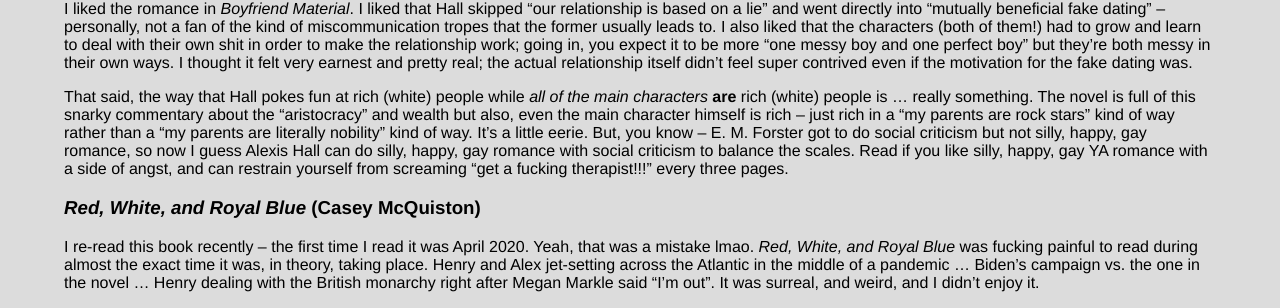
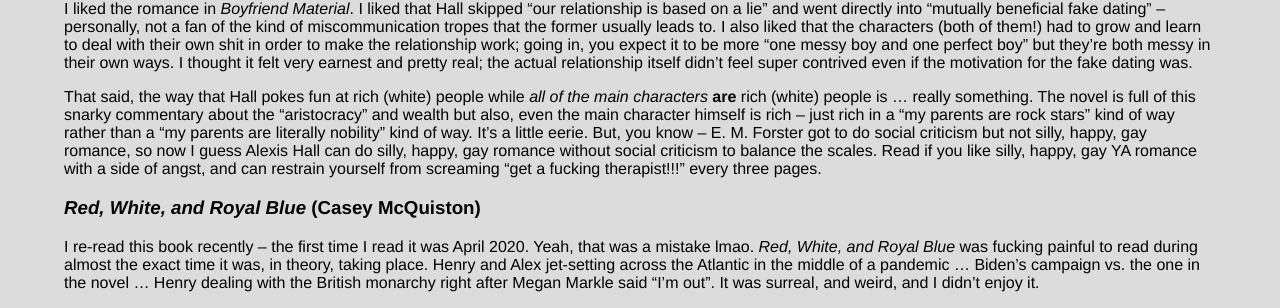
Before and after one commit to radicula/radicula.github.io, a Jekyll site: the page built from _posts/weblog/2022-04-20-queer-media-roundup.md, in a window 1280 px wide and 1400 px high, scrolled down 1569 px. Shown: the part 172-480 px from the top of the window. Built offline with Jekyll 4.4.1, drawn with Linux system fonts in a browser that asks for light colours; some of the changed lines change nothing that is shown; some of the changed text lies outside the part shown.

Commit message:
fix typos

```diff
--- a/_posts/weblog/2022-04-20-queer-media-roundup.md
+++ b/_posts/weblog/2022-04-20-queer-media-roundup.md
@@ -10,7 +10,7 @@
 
 ### _Maurice_ (E. M. Forster)
 
-I think I've maybe talked about it on this site before, but _Maurice_ fundamentally frames my experience of pretty much all other happy queer fiction so I wanted to mention it here, again. E. M. Forster published _Maurice_ posthumously and the afterward in the version I read was heartbreaking:
+I think I've maybe talked about it on this site before, but _Maurice_ fundamentally frames my experience of pretty much all other happy queer fiction so I wanted to mention it here, again. E. M. Forster published _Maurice_ posthumously and the afterword in the version I read was heartbreaking:
 deeply cynical, reflecting on how, in sixty years, while the actual novel _Maurice_ was closer to being published than in the 1910s, the UK was no closer to actually being accepting of men loving other men.
 E. M. Forster is more famous for his societal critique than his queer romance: whenever I read silly, fundamentally non-critical queer novels I want to (and do) criticize them for their lack of awareness of class and race, but also: do we not deserve to read and to write happy queer drivel? We have had to bear so many years of censorship -- should we not be allowed to make some things that are bad just for the sake of making them?
 
@@ -57,7 +57,7 @@
 I liked the romance in _Boyfriend Material_. I liked that Hall skipped "our relationship is based on a lie" and went directly into "mutually beneficial fake dating" -- personally, not a fan of the kind of miscommunication tropes that the former usually leads to. I also liked that the characters (both of them!) had to grow and learn to deal with their own shit in order to make the relationship work; going in, you expect it to be more "one messy boy and one perfect boy" but they're
 both messy in their own ways. I thought it felt very earnest and pretty real; the actual relationship itself didn't feel super contrived even if the motivation for the fake dating was.
 
-That said, the way that Hall pokes fun at rich (white) people while _all of the main characters_ **are** rich (white) people is ... really something. The novel is full of this snarky commentary about the "aristocracy" and wealth but also, even the main character himself is rich -- just rich in a "my parents are rock stars" kind of way rather than a "my parents are literally nobility" kind of way. It's a little eerie. But, you know -- E. M. Forster got to do social criticism but not silly, happy, gay romance, so now I guess Alexis Hall can do silly, happy, gay romance with social criticism to balance the scales.
+That said, the way that Hall pokes fun at rich (white) people while _all of the main characters_ **are** rich (white) people is ... really something. The novel is full of this snarky commentary about the "aristocracy" and wealth but also, even the main character himself is rich -- just rich in a "my parents are rock stars" kind of way rather than a "my parents are literally nobility" kind of way. It's a little eerie. But, you know -- E. M. Forster got to do social criticism but not silly, happy, gay romance, so now I guess Alexis Hall can do silly, happy, gay romance without social criticism to balance the scales.
 Read if you like silly, happy, gay YA romance with a side of angst, and can restrain yourself from screaming "get a fucking therapist!!!" every three pages.
 
 ### _Red, White, and Royal Blue_ (Casey McQuiston)
@@ -103,7 +103,7 @@
 
 Very YA fantasy: monarchy, evil queen, blood magic, fae, collecting the dragonballs in order to help the Resistance, etc. There's a central mlm romance and a trans character, although she's not important until the very end -- I think probably she'll be more of a main character in the sequels. There is also some (unexpected), abstract, non-graphic monsterfucking that passes the Harkness test. I didn't like, love it, but if you were looking for some dark YA fantasy with some queer rep this would fit that bill.
 
-### Ongoing reads (things I am partway through and/or have on hold and expect to read soon)
+### Ongoing reads (things I am partway through and/or have on hold at the library and expect to read soon)
 
 - She Who Became the Sun
 - Raven Tower
```
